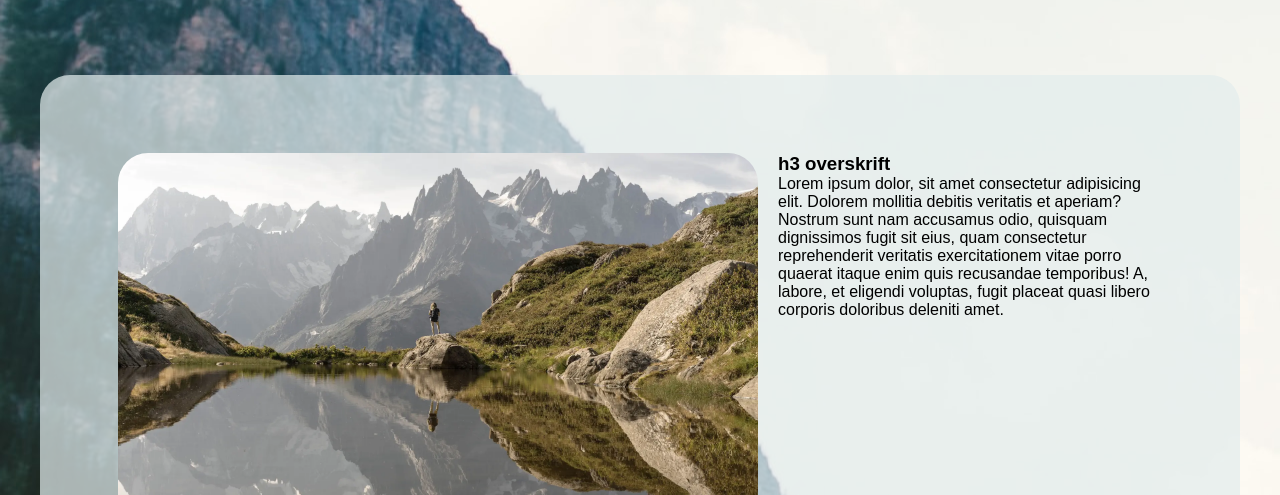
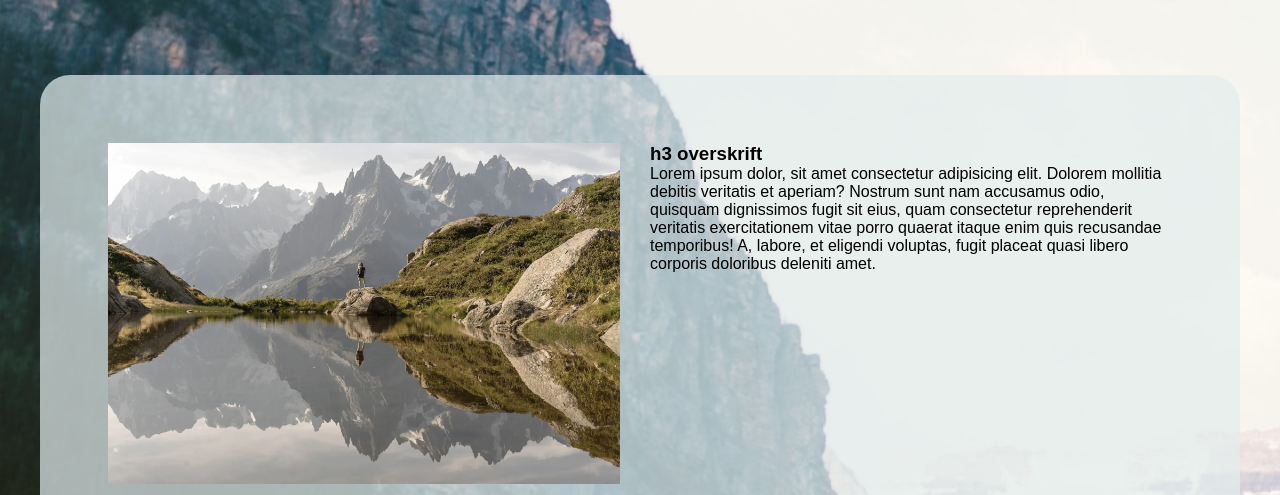
Before and after one commit to oliv8667/Stay_outdoor, a plain HTML site: page omSide.html in a window 1280 px wide. Shown: the part 305-800 px from the top of the page. Drawn offline with Linux system fonts and the light colour scheme.

Commit message:
style omside

```diff
--- a/style.css
+++ b/style.css
@@ -164,7 +164,7 @@ body {
 .omSide section {
   background-color: #e4ededb6;
   border-radius: 30px;
-  padding: 30px;
+  padding: 20px;
   margin: 1em;
 }
 @media (min-width: 700px) {
@@ -202,6 +202,7 @@ body {
   font-size: 3em;
   margin: 2em;
   color: white;
+  /* font-family: Baron Neue Bold; */
 }
 .omSide p,
 h2,
@@ -209,8 +210,7 @@ h3 {
   color: black;
 }
 .omSide img {
-  width: 50vw;
+  width: 40vw;
   height: auto;
-  border-radius: 30px;
-  opacity: 100%;
+  /* border-radius: 30px; */
 }
```
